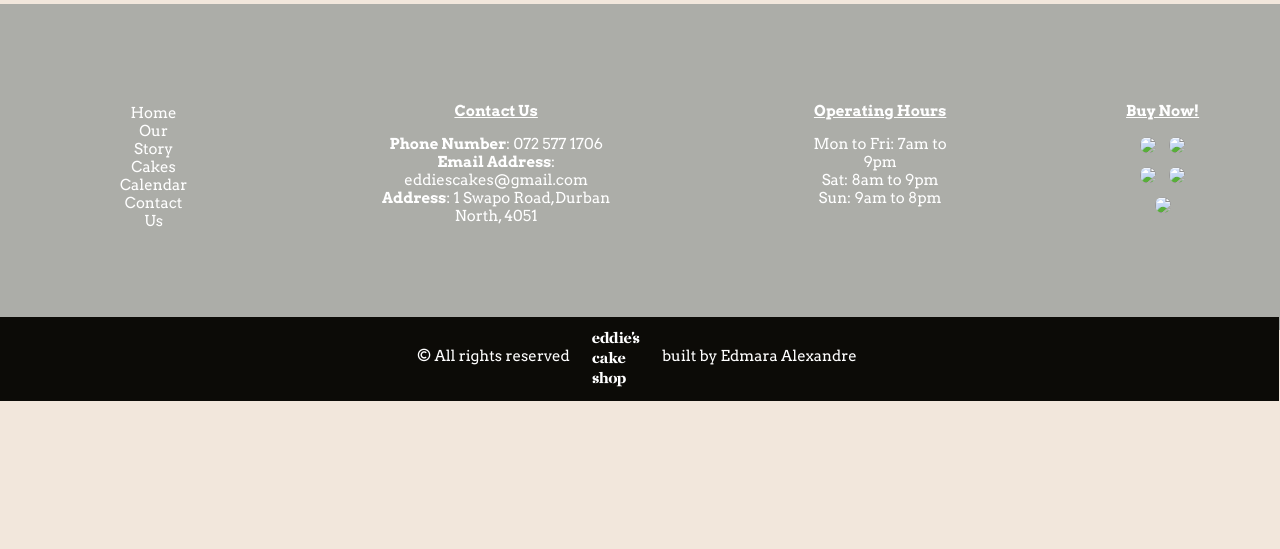
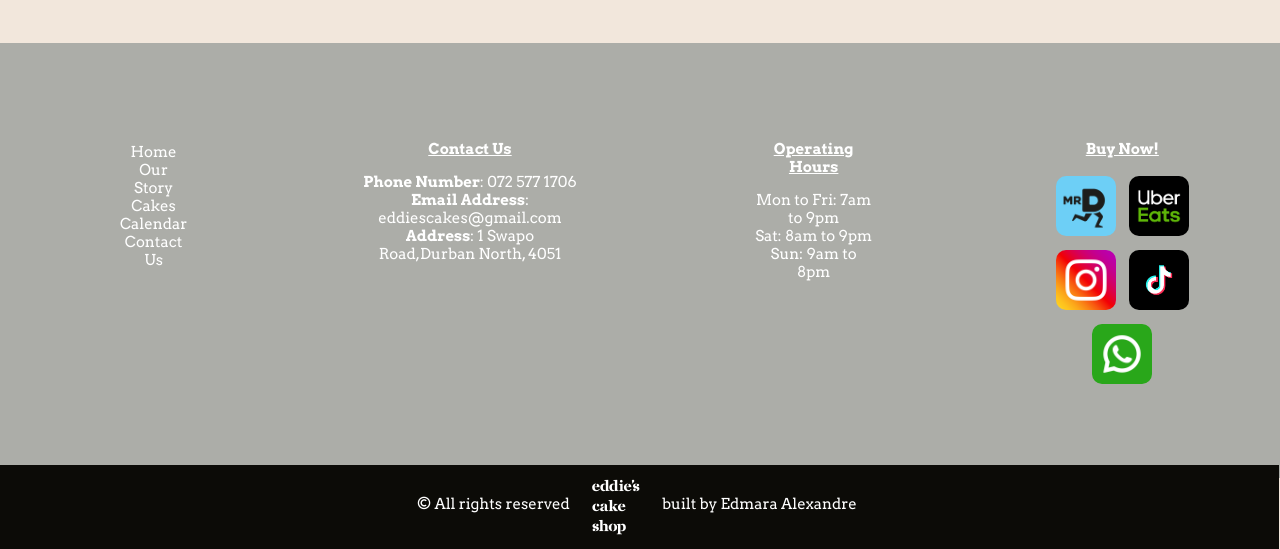
Before and after one commit to edmara8348/eddies, a plain HTML site: page contact.html in a window 1280 px wide. Shown: the part 1337-1886 px from the top of the page. Before the commit the page ends 1738 px from the top, so only its background shows below. Drawn offline with Linux system fonts and the light colour scheme; grey boxes are pictures that could not be loaded; a web font is replaced by a local one.

Commit message:
Update contact.html

```diff
--- a/contact.html
+++ b/contact.html
@@ -14,8 +14,8 @@
 </head>
 <body>
     <div class="navbar">
-            <img id="logo" src="_images\IMG_3508.jpeg" width="60px" alt="Eddie's Cake Shop Logo">
-            <div id="mobile-logo"><img src="_images\IMG_3521.jpeg" width="60px"></div>
+            <img id="logo" src="IMG_3508.jpeg" width="60px" alt="Eddie's Cake Shop Logo">
+            <div id="mobile-logo"><img src="IMG_3521.jpeg" width="60px"></div>
             <div class="menu-icon"><i class="fa-solid fa-bars" onclick="toggleMenu()"></i></div>
                         <ul>
                             <h1>
@@ -84,7 +84,7 @@
 
     </div>
         <div class="wrapper2" id="wrapper2">
-            <img src="_images\3623fdacb722cb77a48d7bd2952e45ec.jpg" width="365px">
+            <img src="3623fdacb722cb77a48d7bd2952e45ec.jpg" width="365px">
     </div>
 
     </div>
@@ -142,12 +142,12 @@
      </div>
      <div class="end1">
          <h2>Buy Now!</h2>
-         <a href="https://www.mrd.com/"><img src="_images\unnamed.png" width="60px"> </a>
-         <a href="https://www.ubereats.com/za?utm_source=AdWords_Brand&utm_campaign=CM2199989-search-google-brand_161_-99_ZA-National_e_web_acq_cpc_en_T1_Generic_BM_uber%20eats_kwd-111378724137_619502259242_144330958201_b_c&campaign_id=18220207132&adg_id=144330958201&fi_id=&match=b&net=g&dev=c&dev_m=&ad_id=619502259242&cre=619502259242&kwid=kwd-111378724137&kw=uber%20eats&placement=&tar=&gclsrc=aw.ds&gad_source=1&gclid=Cj0KCQjwtpLABhC7ARIsALBOCVp5V6DHYMOZE0Pn1NgurwSV0EBQmGdcXO0t5mPHrgZeQmq3_527iN4aAk3dEALw_wcB"><img src="_images\IMG_3509.jpeg" width="60px"> </a>
+         <a href="https://www.mrd.com/"><img src="unnamed.png" width="60px"> </a>
+         <a href="https://www.ubereats.com/za?utm_source=AdWords_Brand&utm_campaign=CM2199989-search-google-brand_161_-99_ZA-National_e_web_acq_cpc_en_T1_Generic_BM_uber%20eats_kwd-111378724137_619502259242_144330958201_b_c&campaign_id=18220207132&adg_id=144330958201&fi_id=&match=b&net=g&dev=c&dev_m=&ad_id=619502259242&cre=619502259242&kwid=kwd-111378724137&kw=uber%20eats&placement=&tar=&gclsrc=aw.ds&gad_source=1&gclid=Cj0KCQjwtpLABhC7ARIsALBOCVp5V6DHYMOZE0Pn1NgurwSV0EBQmGdcXO0t5mPHrgZeQmq3_527iN4aAk3dEALw_wcB"><img src="IMG_3509.jpeg" width="60px"> </a>
          <br>
-         <a href="https://www.instagram.com/"><img src="_images\15707869.png" width="60px"></a>
-         <a href="https://www.tiktok.com/en/"><img src="_images\channels4_profile.jpg" width="60px"></a>
-         <a href="https://www.whatsapp.com/"><img src="_images\3536445.png" width="60px"></a>
+         <a href="https://www.instagram.com/"><img src="15707869.png" width="60px"></a>
+         <a href="https://www.tiktok.com/en/"><img src="channels4_profile.jpg" width="60px"></a>
+         <a href="https://www.whatsapp.com/"><img src="3536445.png" width="60px"></a>
      </div>
     </div>
         <div class="footer">
```
